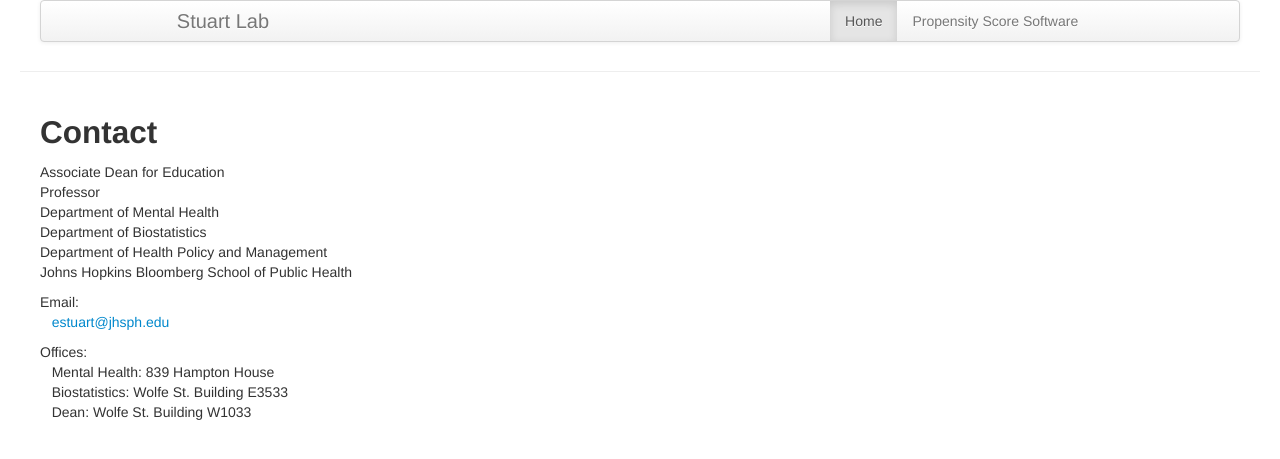
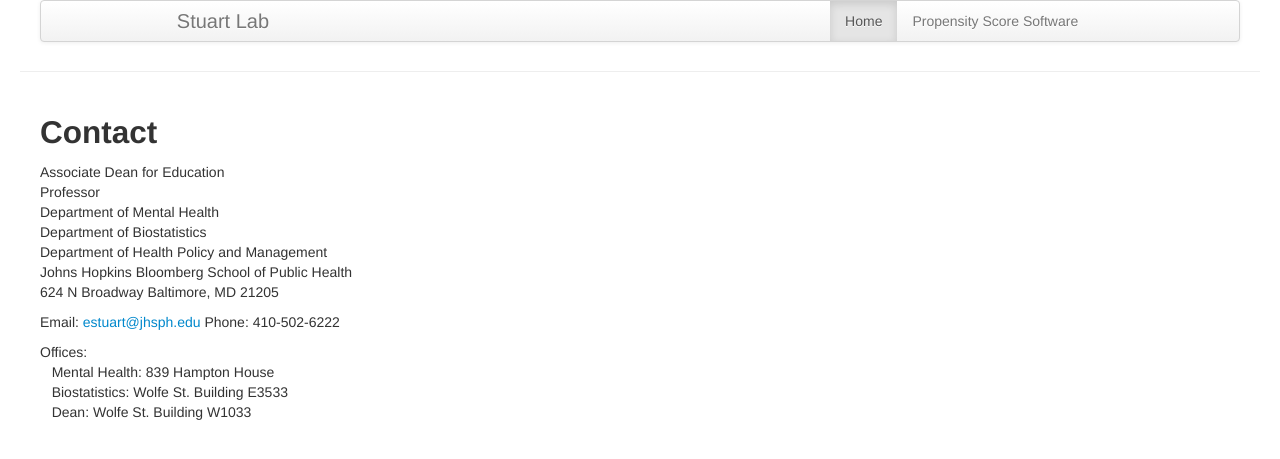
Before and after one commit to StuartRA/StuartRA.github.io, a Jekyll site: the page built from 00-index.md, in a window 1280 px wide. Shown: the top 459 px of the page. Built offline with Jekyll 4.4.1, drawn with Linux system fonts in a browser that asks for light colours.

Commit message:
Update 00-index.md

```diff
--- a/00-index.md
+++ b/00-index.md
@@ -15,9 +15,11 @@ Department of Mental Health <br>
 Department of Biostatistics <br>
 Department of Health Policy and Management <br>
 Johns Hopkins Bloomberg School of Public Health <br>
+624 N Broadway
+Baltimore, MD 21205
 
-<p>Email:<br>
-&nbsp;&nbsp;&nbsp;<a href="mailto:estuart@jhsph.edu">estuart@jhsph.edu</a>
+<p>Email: <a href="mailto:estuart@jhsph.edu">estuart@jhsph.edu</a>
+  Phone: 410-502-6222
 </p>
 
 <p>
```
